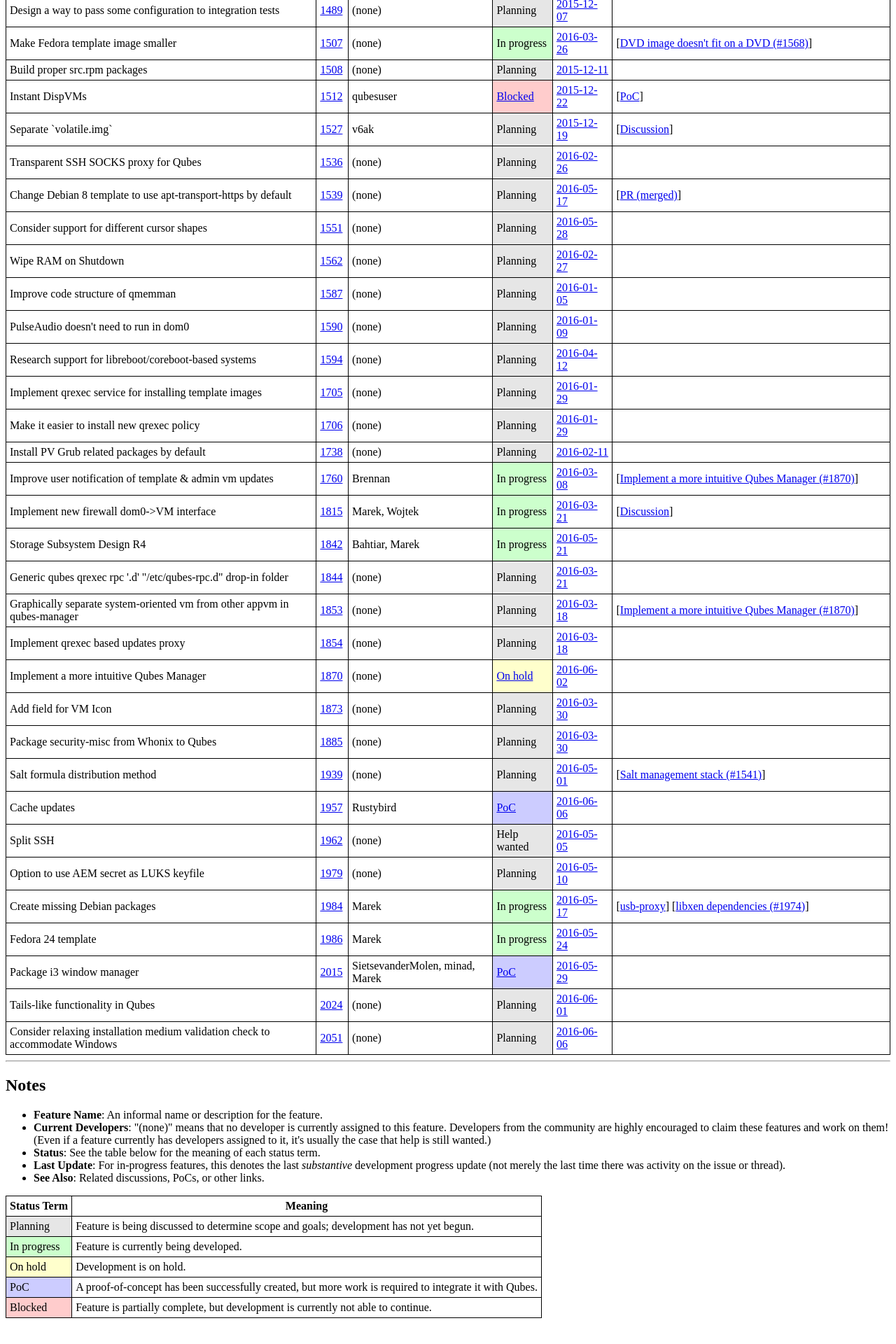
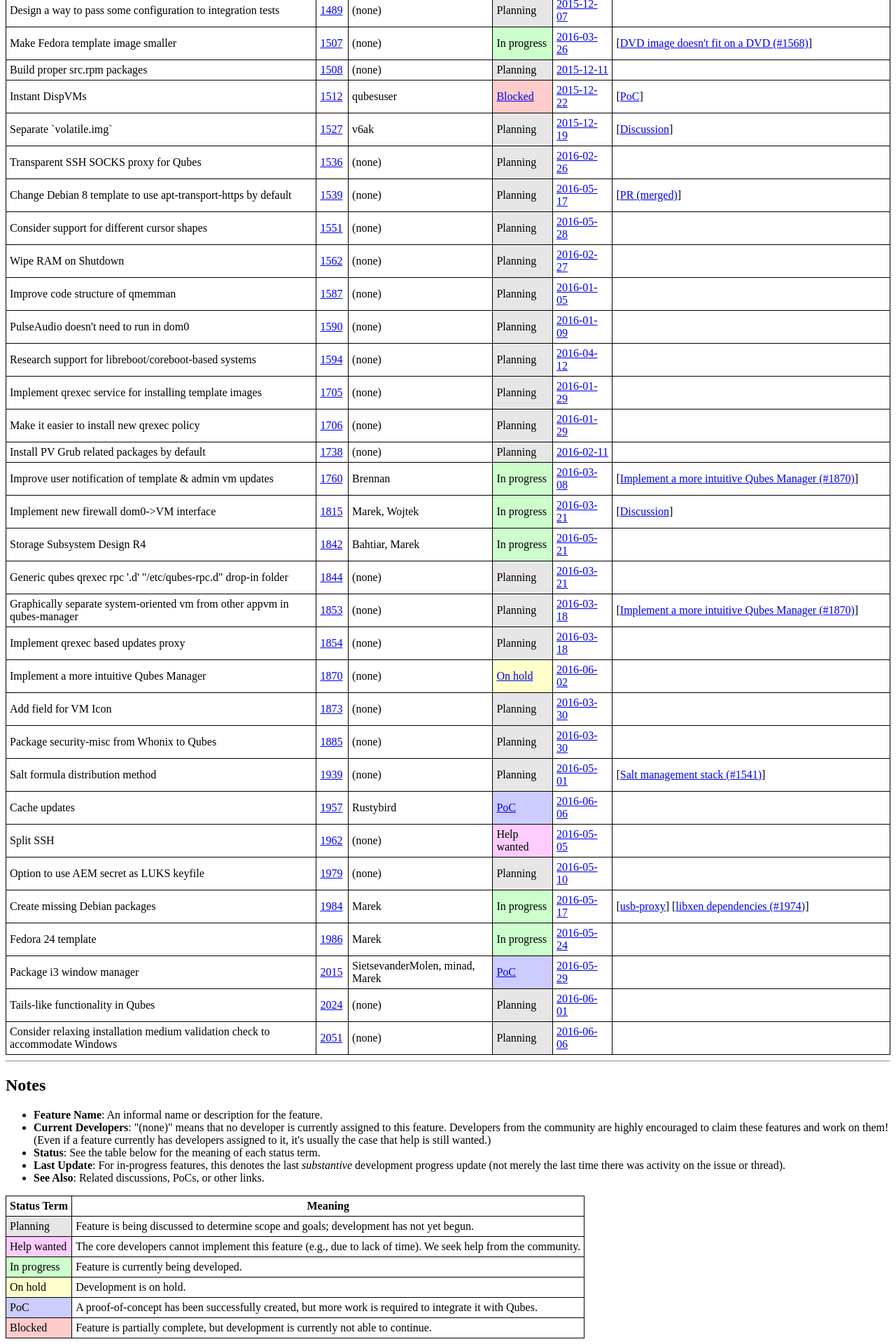
Before and after one commit to QubesOS/qubes-issues, a Jekyll site: the page built from index.md, in a window 1280 px wide. Shown: the part 2553-4473 px from the top of the page at 70% size. Built offline with Jekyll 4.4.1, drawn with Linux system fonts in a browser that asks for light colours; before the commit the page ends 4444 px from its top, so only the background shows below that.

Commit message:
Create "Help wanted" status term

```diff
--- a/_includes/features.html
+++ b/_includes/features.html
@@ -25,7 +25,9 @@
         (none)
       {% endif %}
       </td>
-      {% if feature.status.term == 'In progress' %}
+      {% if feature.status.term == 'Help wanted' %}
+      <td class="help-wanted">
+      {% elsif feature.status.term == 'In progress' %}
       <td class="in-progress">
       {% elsif feature.status.term == 'On hold' %}
       <td class="on-hold">
@@ -87,6 +89,10 @@
       <td>Feature is being discussed to determine scope and goals; development has not yet begun.</td>
     </tr>
     <tr>
+      <td class="help-wanted">Help wanted</td>
+      <td>The core developers cannot implement this feature (e.g., due to lack of time). We seek help from the community.</td>
+    </tr>
+    <tr>
       <td class="in-progress">In progress</td>
       <td>Feature is currently being developed.</td>
     </tr>
--- a/_layouts/default.html
+++ b/_layouts/default.html
@@ -20,6 +20,9 @@
     td.planning {
       background-color: #e6e6e6;
     }
+    td.help-wanted {
+      background-color: #ffccff;
+    }
     td.in-progress {
       background-color: #ccffcc;
     }
```
